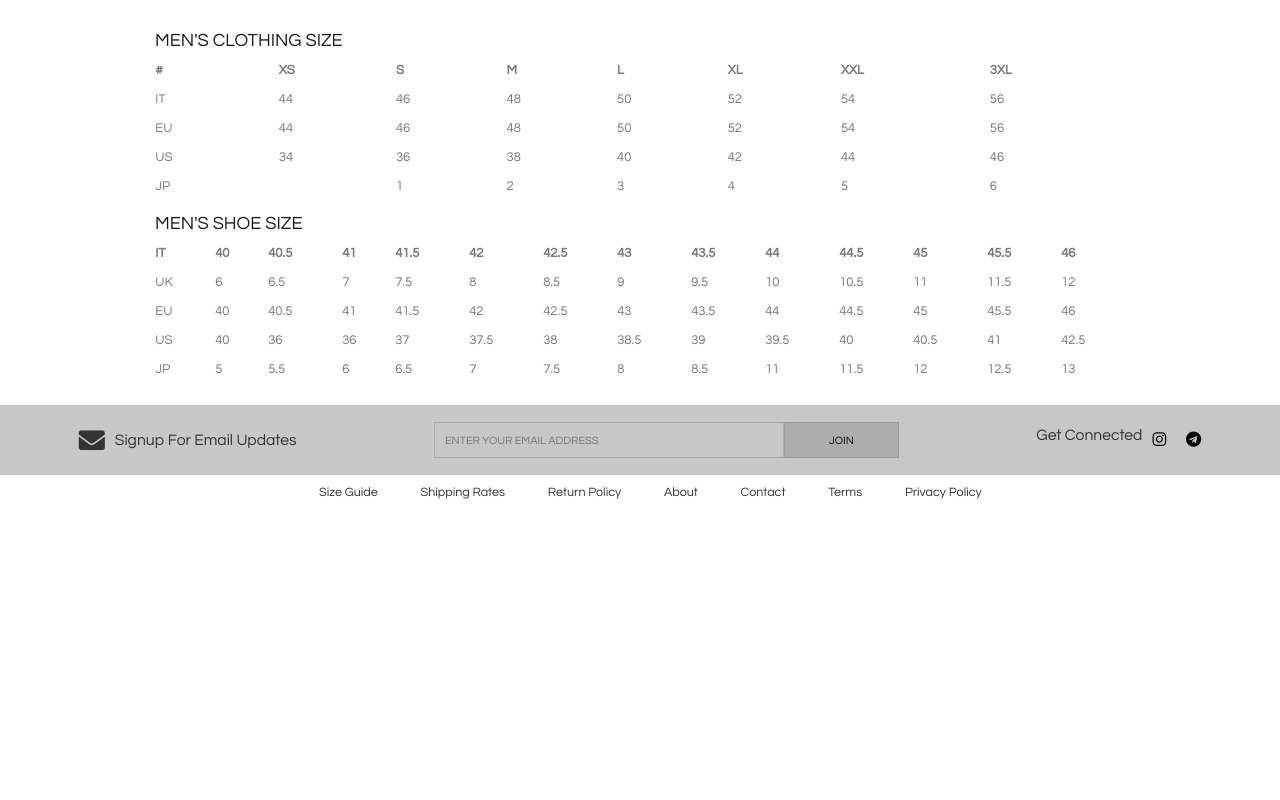
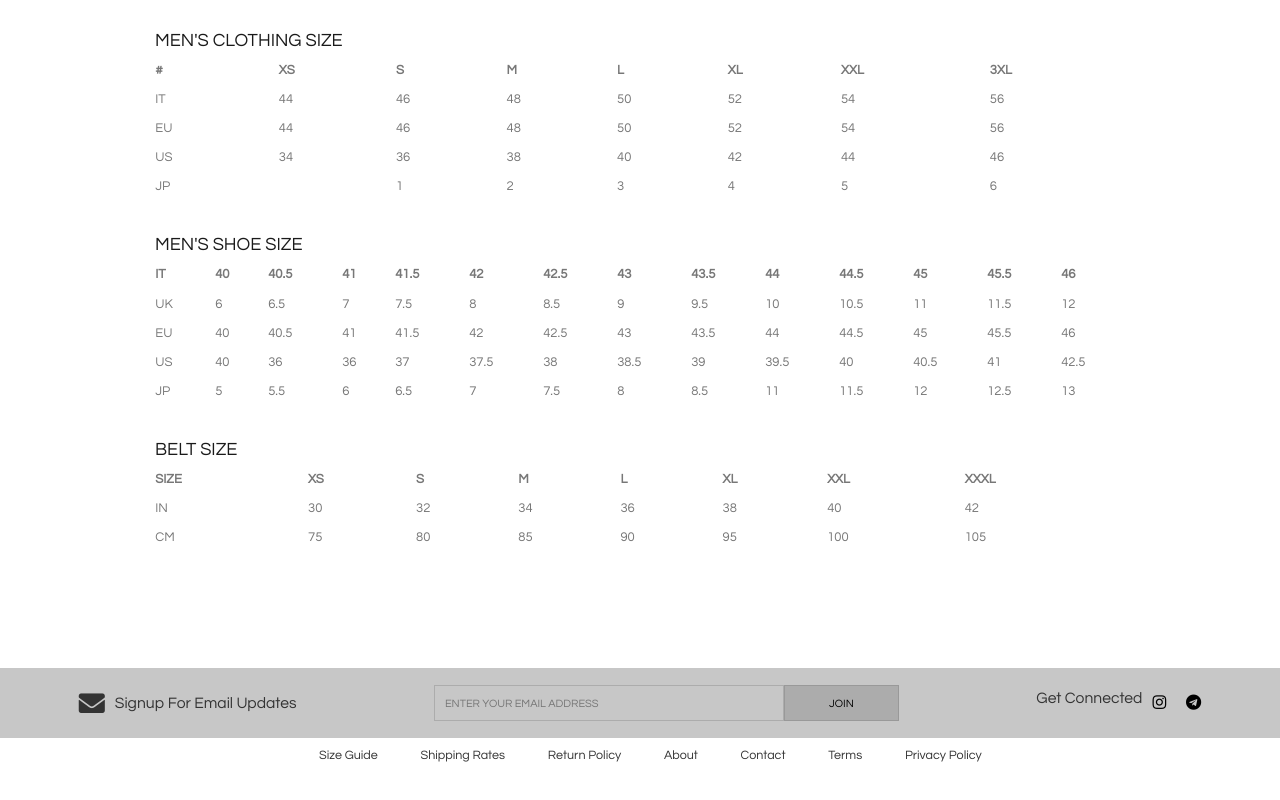
Before and after one commit to yrysNM/Final-Project_Web, a plain HTML site: page 9 pages/SizeGuide.html in a window 1280 px wide. Shown: the part 654-1454 px from the top of the page. Before the commit the page ends 1196 px from the top, so only its background shows below. Drawn offline with nearby package versions, Linux system fonts and the light colour scheme; a web font is replaced by a local one.

```diff
--- a/9 pages/SizeGuide.html
+++ b/9 pages/SizeGuide.html
@@ -471,6 +471,7 @@
 			  </tbody>
 			</table>
 		</div>
+			<br />
 
 		<div class = "tablesIfo" data-build= "mensTableParent">
 
@@ -565,6 +566,50 @@
 			  </tbody>
 			</table>
 		</div>
+			<br />
+
+		<div class = "tablesIfo" >
+			<h3>Belt Size</h3>
+
+			<table class="table">
+			  <thead>
+			    <tr>
+			      <th scope="col">SIZE</th>
+			      <th scope="col">XS</th>
+			      <th scope="col">S</th>
+			      <th scope="col">M</th>
+			      <th scope = "col">L</th>
+			      <th scope = "col">XL</th>
+			      <th scope = "col">XXL</th>
+			      <th scope = "col">XXXL</th>
+			    </tr>
+			  </thead>
+			  <tbody>
+			    <tr>
+			      <th scope="row">IN</th>
+			      <td>30</td>
+			      <td>32</td>
+			      <td>34</td>
+			      <td>36</td>
+			      <td>38</td>
+			      <td>40</td>
+			      <td>42</td>
+			    </tr>
+
+			    <tr>
+			      <th scope="row">CM</th>
+			      <td>75</td>
+			      <td>80</td>
+			      <td>85</td>
+			      <td>90</td>
+			      <td>95</td>
+			      <td>100</td>
+			      <td>105</td>
+			    </tr>
+
+			  </tbody>
+			</table>
+		</div>
 
 	</div>
 
--- a/9 pages/scss/mixins/-mixinSizeGuideContent.scss
+++ b/9 pages/scss/mixins/-mixinSizeGuideContent.scss
@@ -7,6 +7,7 @@
 		width: 980px;
 		margin: 0 auto;
 		margin-top: 14.5rem;
+		margin-bottom: 11rem;
 		font-size: 1.25rem;
 		color: $color_text333;
 
```
Also changed, not shown: 9 pages/scss/build/css/styleSizeGuide.css.
